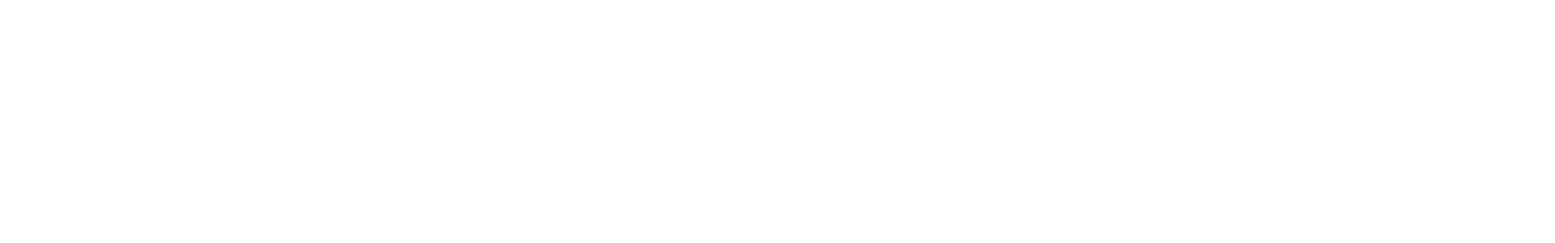
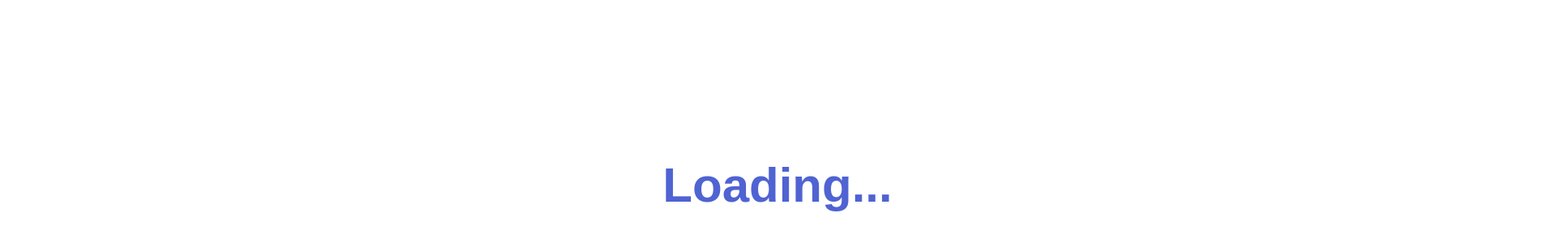
Before and after one commit to dsm-ssul/SSUL-FE, a React (Create React App) app: page /Loading in a window 1280 px wide. Before the commit this address had no page. Shown: the part 172-472 px from the top of the page at 81% size, 1920 px wide, since content can reach past the window. Built offline with nearby package versions, Linux system fonts and the light colour scheme; a web font is replaced by a local one.

Commit message:
LoadingPage 완료

```diff
--- /dev/null
+++ b/src/pages/LoadingPage.jsx
@@ -0,0 +1,23 @@
+import styled from "styled-components";
+
+export const LoadingPage = () => {
+    return(
+        <Center>
+            <Text>Loading...</Text>
+        </Center>
+    )
+}
+
+const Center = styled.div`
+    width: 1920px;
+    height: 800px;
+    display: flex;
+    justify-content: center;
+    align-items: center;
+`;
+
+const Text = styled.div`
+    color: #4F63D2;
+    font-size: 60px;
+    font-weight: bold;
+`;
--- a/src/router.jsx
+++ b/src/router.jsx
@@ -1,6 +1,7 @@
-import { Route, Routes, BrowserRouter } from "react-router-dom";
+import { BrowserRouter, Route, Routes } from "react-router-dom";
 import { GlobalStyle } from "./GlovalStyle.style";
 import { EnteringPage } from "./pages/EnteringPage";
+import { LoadingPage } from "./pages/LoadingPage";
 import { MainPage } from "./pages/MainPage";
 import { VotePage } from "./pages/VotePage";
 
@@ -12,6 +13,7 @@
         <Route path="/" element={<EnteringPage />} />
         <Route path="/main" element={<MainPage/>} />
         <Route path="/voting" element={<VotePage/>} />
+        <Route path="/Loading" element={<LoadingPage/>} />
       </Routes>
     </BrowserRouter>
   );
```
